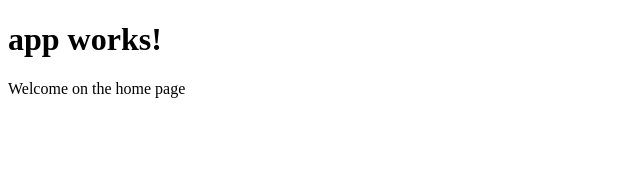
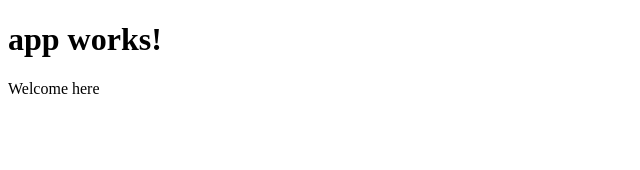
Before and after one commit to makinacorpus/angular-training, an Angular app: page / in a window 1280 px wide. Shown: the top 170 px of the page, without its empty margins (0-640 px from the left). Built offline with nearby package versions, Linux system fonts and the light colour scheme.

Commit message:
Bind the input to a local property

```diff
--- a/src/app/app.component.html
+++ b/src/app/app.component.html
@@ -1,4 +1,4 @@
 <h1>
   {{title}}
 </h1>
-<app-home message="Welcome on the home page"></app-home>
+<app-home [message]="welcomeMessage"></app-home>
--- a/src/app/app.component.ts
+++ b/src/app/app.component.ts
@@ -7,4 +7,5 @@ import { Component } from '@angular/core';
 })
 export class AppComponent {
   title = 'app works!';
+  welcomeMessage: string = 'Welcome here';
 }
```
